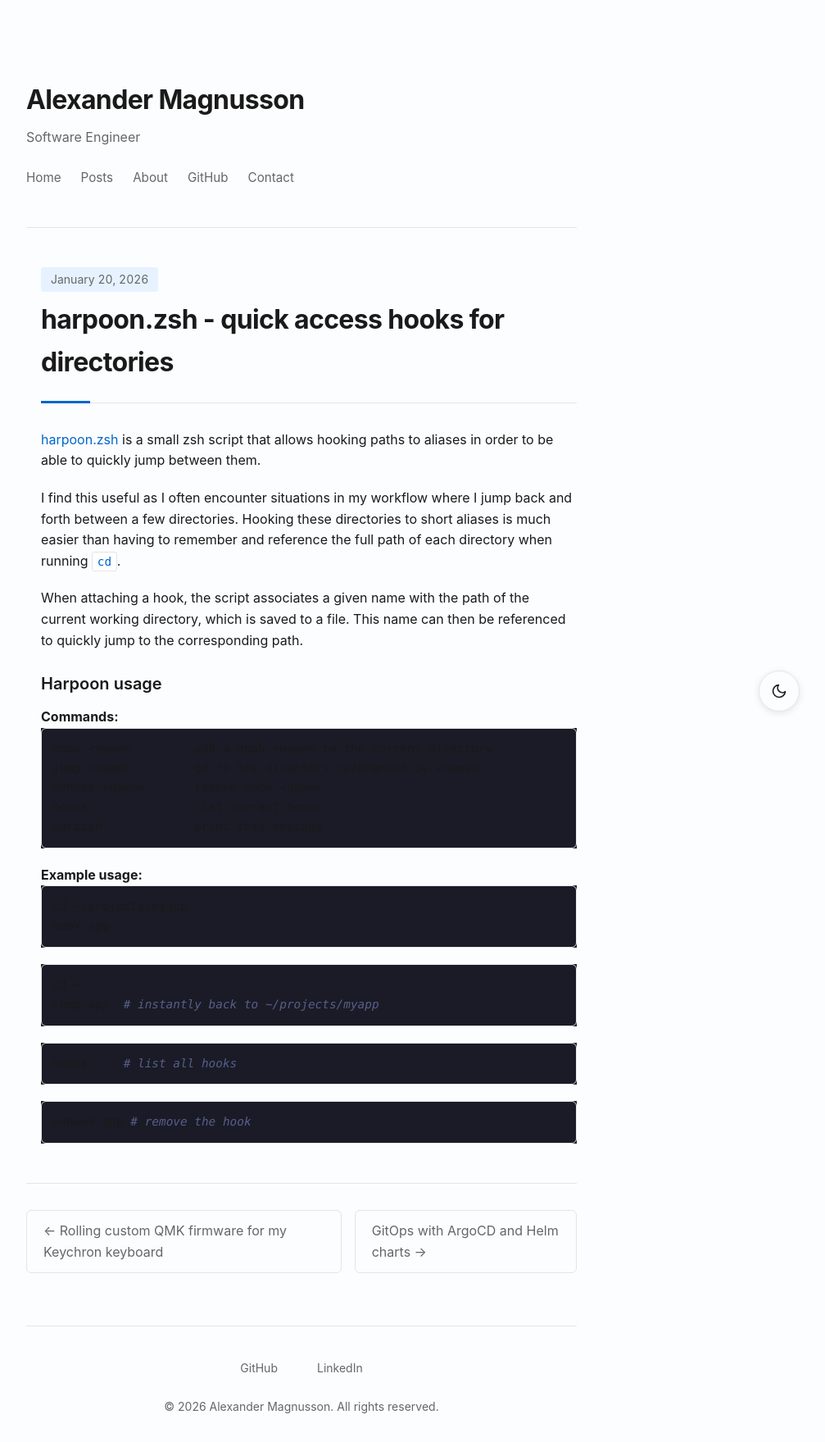
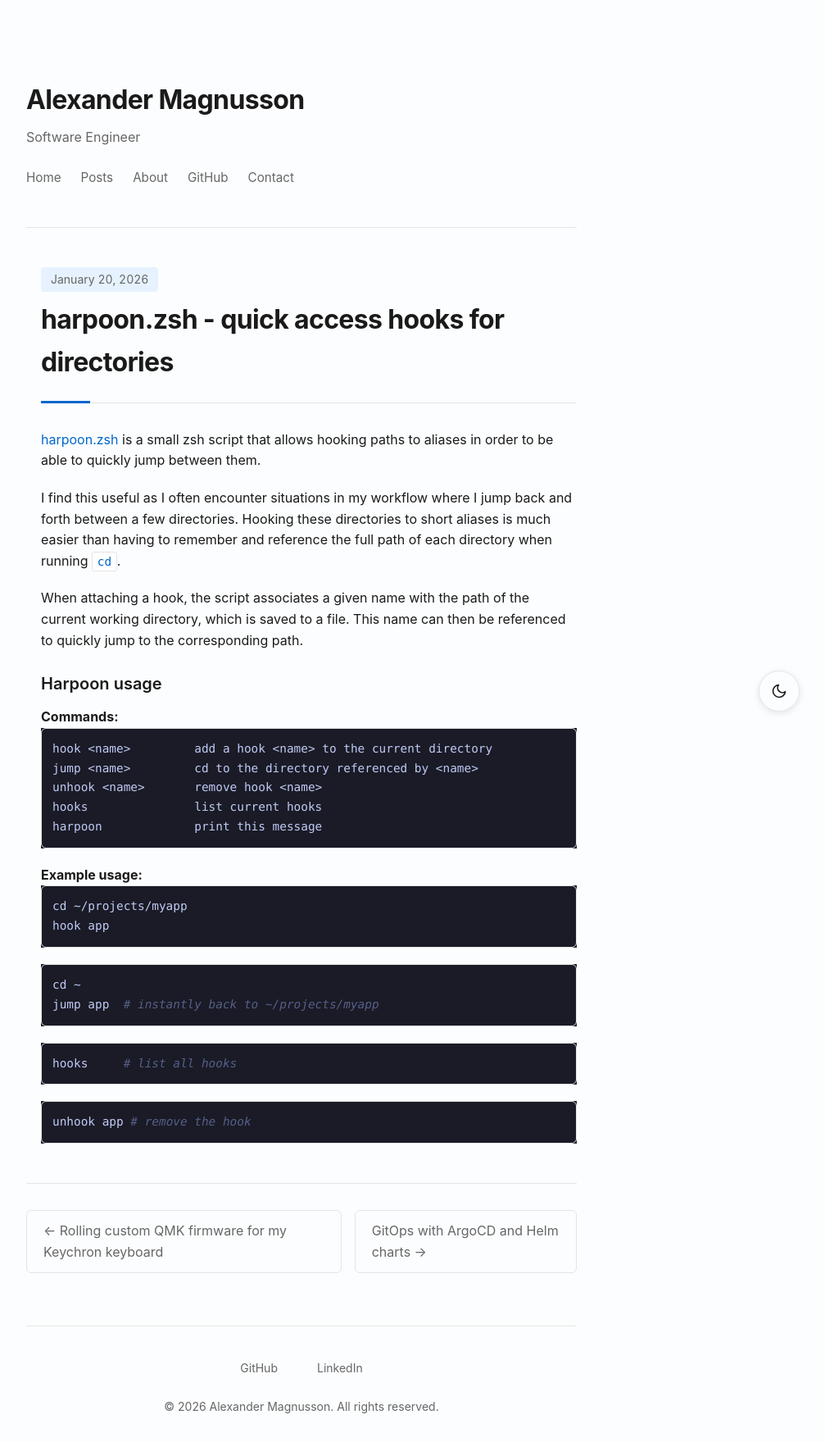
Before and after one commit to Alexandoooor/Alexandoooor.github.io, a Jekyll site: the page built from _posts/2026-01-20-harpoon.md, in a window 1280 px wide. Shown: the whole page at 82% size, without its empty margins (272-1279 px from the left). Built offline with Jekyll 4.4.1, drawn with Linux system fonts in a browser that asks for light colours.

Commit message:
Update style.css
Fix code block color in dark mode

```diff
--- a/assets/css/style.css
+++ b/assets/css/style.css
@@ -235,6 +235,7 @@ h2 a:hover {
 
 .post-content pre {
     background: var(--code-bg);
+    color: var(--code-text);
     padding: 1rem;
     border-radius: 6px;
     overflow-x: auto;
@@ -243,10 +244,18 @@ h2 a:hover {
 }
 
 .post-content pre code {
-    background: none;
+    background: transparent;
+    color: inherit;
     padding: 0;
-    color: var(--text);
     border: none;
+    font-family: 'SF Mono', Monaco, 'Cascadia Code', 'Roboto Mono', Consolas, monospace;
+}
+
+/* Make nested syntax-highlighting spans inherit readable color unless overridden intentionally */
+.post-content pre code,
+.post-content pre code span,
+.post-content pre span {
+    color: inherit;
 }
 
 .post-content ul, .post-content ol {
```
